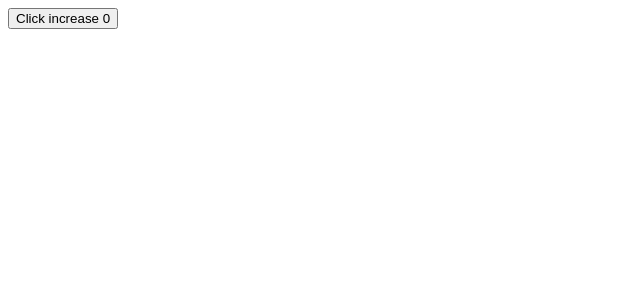
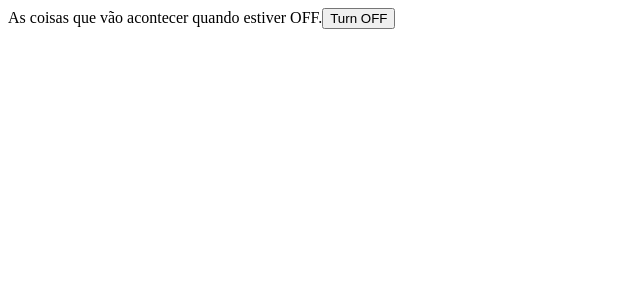
Before and after one commit to HalysonItallo/aprofundamento-react-hooks, a React (Vite) app: page / in a window 1280 px wide. Shown: the top 300 px of the page, without its empty margins (0-640 px from the left). Built offline with nearby package versions, Linux system fonts and the light colour scheme.

Commit message:
feat: Criação de compound component

```diff
--- a/src/App.jsx
+++ b/src/App.jsx
@@ -1,5 +1,5 @@
-import { ItWillThrowError } from "./exemplo-04-error-boundary/it-will-throw-error";
+import { CompoundComponent } from "./exemplo-05-compound-component/compound-component";
 
 export default function App() {
-	return <ItWillThrowError />;
+	return <CompoundComponent />;
 }
--- /dev/null
+++ b/src/exemplo-05-compound-component/compound-component.jsx
@@ -0,0 +1,83 @@
+import {
+	Children,
+	cloneElement,
+	createContext,
+	useContext,
+	useState,
+} from "react";
+
+const s = {
+	style: {
+		fontSize: "60px",
+	},
+};
+
+// Tem que ter cuidado com esse tipo de mudanças de dados
+
+// function Parent({ children }) {
+// 	return Children.map(children, (child) => {
+// 		const newChild = cloneElement(child, { ...s });
+// 		return newChild;
+// 	});
+// }
+
+//Maneira menos indicada de fazer
+
+// function TurnOnOff({ children }) {
+// 	const [isOn, setIsOn] = useState(false);
+// 	const onTurn = () => setIsOn((s) => !s);
+
+// 	return Children.map(children, (child) => {
+// 		return cloneElement(child, {
+// 			isOn,
+// 			onTurn,
+// 		});
+// 	});
+// }
+
+const TurnOnOffContext = createContext();
+
+function TurnOnOff({ children }) {
+	const [isOn, setIsOn] = useState(false);
+	const onTurn = () => setIsOn((s) => !s);
+
+	return (
+		<TurnOnOffContext.Provider value={{ isOn, onTurn }}>
+			{children}
+		</TurnOnOffContext.Provider>
+	);
+}
+
+const TurnedOn = ({ children }) => {
+	const { isOn } = useContext(TurnOnOffContext);
+
+	return isOn ? children : null;
+};
+
+const TurnedOff = ({ children }) => {
+	const { isOn } = useContext(TurnOnOffContext);
+
+	return !isOn ? children : null;
+};
+
+const TurnButton = () => {
+	const { isOn, onTurn } = useContext(TurnOnOffContext);
+
+	return (
+		<button type="button" onClick={() => onTurn()}>
+			Turn {isOn ? "ON" : "OFF"}
+		</button>
+	);
+};
+
+export function CompoundComponent() {
+	return (
+		<div className="App">
+			<TurnOnOff>
+				<TurnedOn>As coisas que vão acontecer quando estiver ON.</TurnedOn>
+				<TurnedOff>As coisas que vão acontecer quando estiver OFF.</TurnedOff>
+				<TurnButton />
+			</TurnOnOff>
+		</div>
+	);
+}
```
